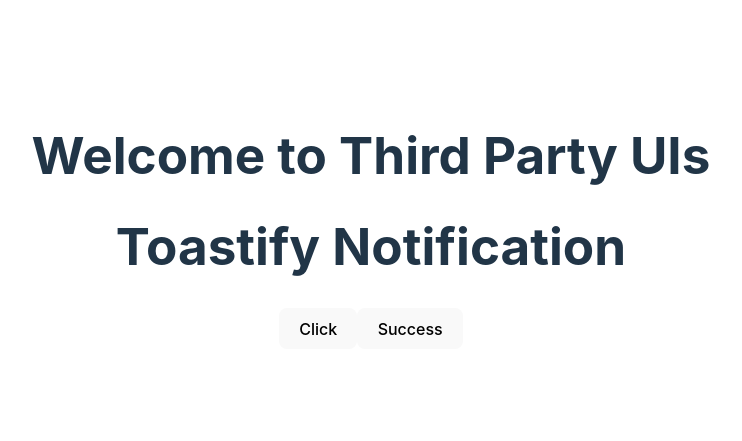
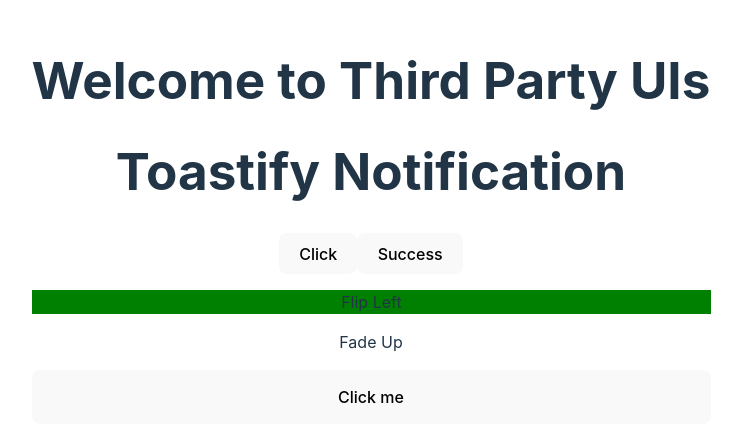
Before and after one commit to mujibulhaquetanim/componentGallery, a React (Vite) app in the folder third-party-uis/: page / in a window 1280 px wide. Shown: the part 179-620 px from the top of the page, without its empty margins (269-1011 px from the left). Built offline with nearby package versions, Linux system fonts and the light colour scheme.

Commit message:
some animation effect using AOS added + inLineCSS added in the divs

```diff
--- a/third-party-uis/index.html
+++ b/third-party-uis/index.html
@@ -6,13 +6,13 @@
     <meta name="viewport" content="width=device-width, initial-scale=1.0" />
     <title>Third Party UIs</title>
     <!-- aos css -->
-    <link href="https://unpkg.com/aos@2.3.1/dist/aos.css" rel="stylesheet">
+    <link rel="stylesheet" href="https://unpkg.com/aos@next/dist/aos.css" />
   </head>
   <body>
     <div id="root"></div>
     <script type="module" src="/src/main.tsx"></script>
     <!-- aos js -->
-    <script src="https://unpkg.com/aos@2.3.1/dist/aos.js"></script>
+    <script src="https://unpkg.com/aos@next/dist/aos.js"></script>
     <script>
       AOS.init();
     </script>
--- a/third-party-uis/src/App.tsx
+++ b/third-party-uis/src/App.tsx
@@ -1,12 +1,14 @@
 import React from "react";
 import "./App.css";
 import Toastify from "./Toastify/Toastify";
+import AnimationAOS from "./aos/AnimationAOS";
 
 const App: React.FC = function () {
   return (
     <>
       <h1>Welcome to Third Party UIs</h1>
       <Toastify />
+      <AnimationAOS/>
     </>
   );
 };
--- /dev/null
+++ b/third-party-uis/src/aos/AnimationAOS.tsx
@@ -0,0 +1,30 @@
+function AnimationAOS() {
+  return (
+    <div style={{ display: "flex", flexDirection: "column", gap: "16px" }}>
+      <div
+        className="w-1/2 mt-4 bg-red-500 flex justify-center items-center gap-1 border-2 p-2"
+        data-aos="flip-left"
+        data-aos-ease="ease-out-cubic"
+        data-aos-duration="2000"
+      >
+        <div style={{ backgroundColor: "green", marginTop: "16px" }}>
+          Flip Left
+        </div>
+      </div>
+
+      <div data-aos="fade-up" data-aos-duration="3000">
+        Fade Up
+      </div>
+
+      <button
+        data-aos="zoom-in"
+        data-aos-duration="3000"
+        style={{ padding: "16px" }}
+      >
+        Click me
+      </button>
+    </div>
+  );
+}
+
+export default AnimationAOS;
```
